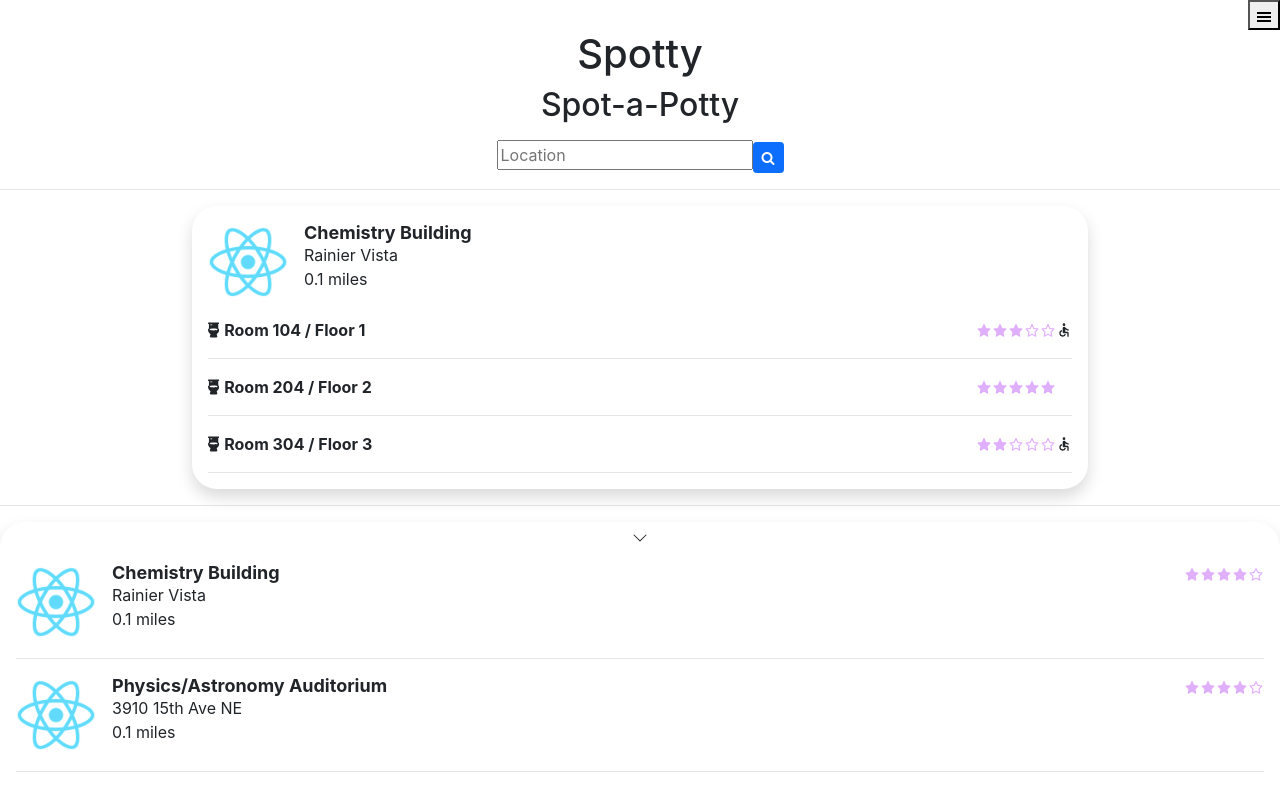
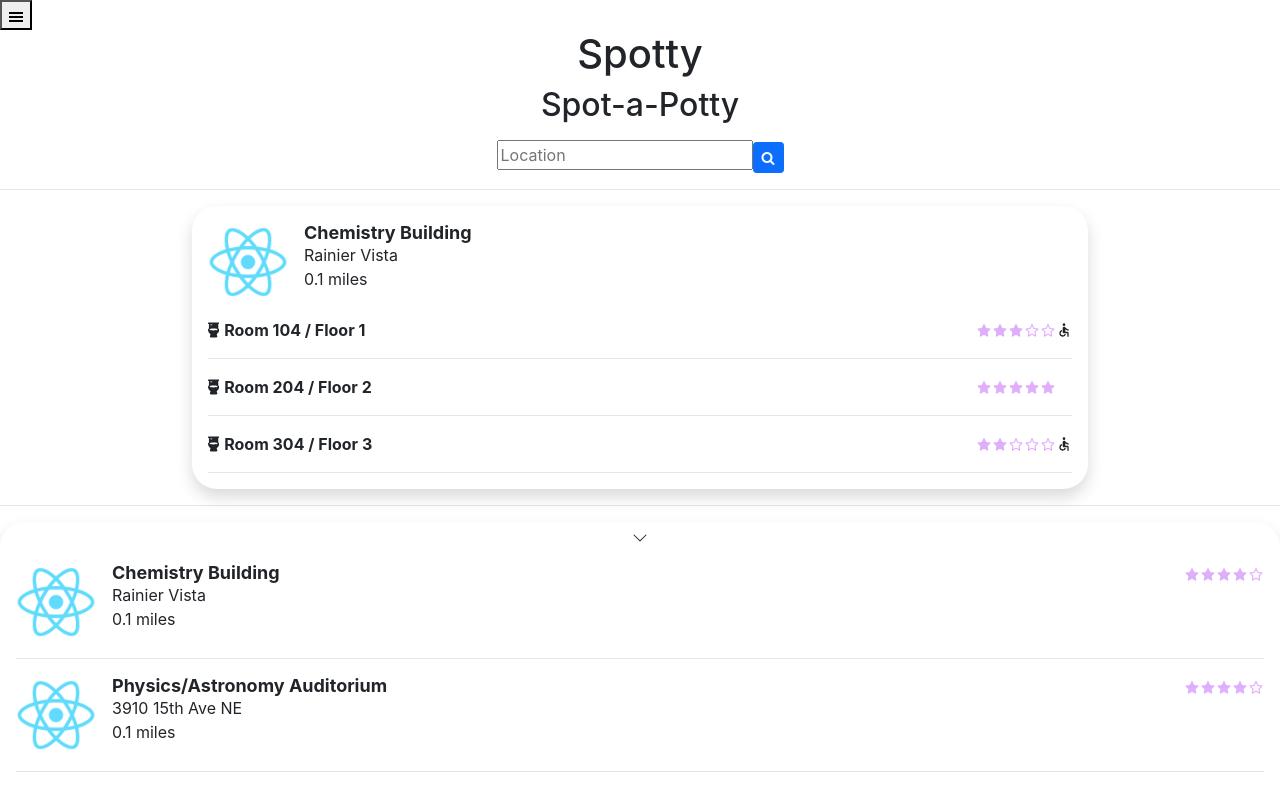
Before and after one commit to lisicase/vonia, a React (Create React App) app: page / in a window 1280 px wide. Shown: the top 789 px of the page. Built offline with nearby package versions, Linux system fonts and the light colour scheme.

Commit message:
moved menu button to left corner

```diff
--- a/src/App.js
+++ b/src/App.js
@@ -54,7 +54,7 @@ class HomePage extends Component {
   render() {
     return (
       <div>
-        <div style={{display:'flex', justifyContent:'right'}}>
+        <div style={{display:'flex', justifyContent:'left'}}>
           <MenuButton />
         </div>
         <h1>Spotty</h1>
```
